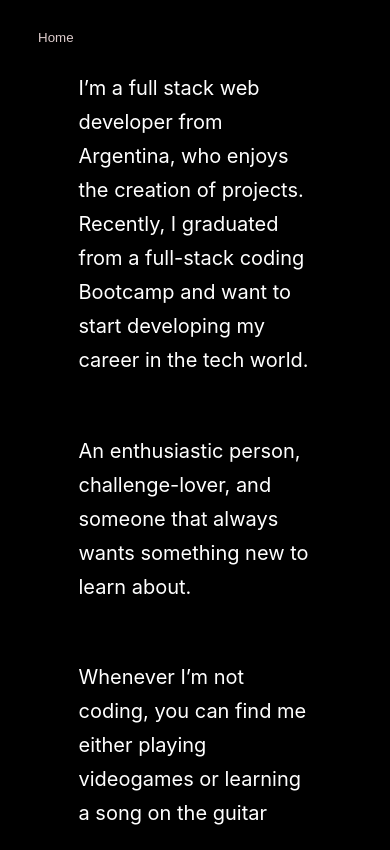
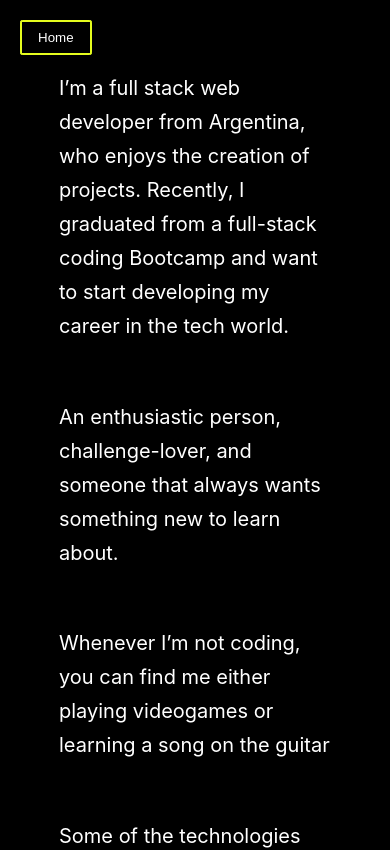
Before and after one commit to thomasHeitFux/portfolio, a React (Create React App) app: page /about in a window 390 px wide. Shown: the top 850 px of the page. Built offline with nearby package versions, Linux system fonts and the light colour scheme.

Commit message:
button responsive border color

```diff
--- a/src/components/about/About.module.css
+++ b/src/components/about/About.module.css
@@ -9,7 +9,7 @@ background-color: #000;
         /* margin-bottom: 1vh; */
         color: white;
         margin-top: 3vh;
-        width: 70%;
+        width: 80%;
         display: flex;
         flex-direction: column;
         gap: 2vh;
--- a/src/components/contact/Contact.jsx
+++ b/src/components/contact/Contact.jsx
@@ -46,8 +46,8 @@ export default function Contact() {
                     <div>
                         <ion-icon name="mail-outline"></ion-icon>
                         <p>thomas41392@gmail.com</p>
+                        <span className={style.copied} style={toggle ? { opacity: 1 } : { opacity: 0 }}>Copied!</span>
                     </div>
-                        <span className={style.copied} style={toggle ? { opacity: 1 } : { opacity: 0 }}>Copied!</span>
                         </a>
 
                         <a href={cv} target={'_blank'} download="cv.docx">
--- a/src/components/mini-components/button.module.css
+++ b/src/components/mini-components/button.module.css
@@ -60,3 +60,21 @@
 .button:hover span:nth-child(4){
     top:0;
 }
+
+@media screen and (max-width: 650px) {
+    .button span:nth-child(1){
+        right:0;
+    }
+    .button span:nth-child(2){
+        left:0;
+    }
+    .button span:nth-child(3){
+        bottom:0;
+    }
+    .button span:nth-child(4){
+        top:0;
+    }
+    .button{
+        color: #fff;
+    }
+}
```
